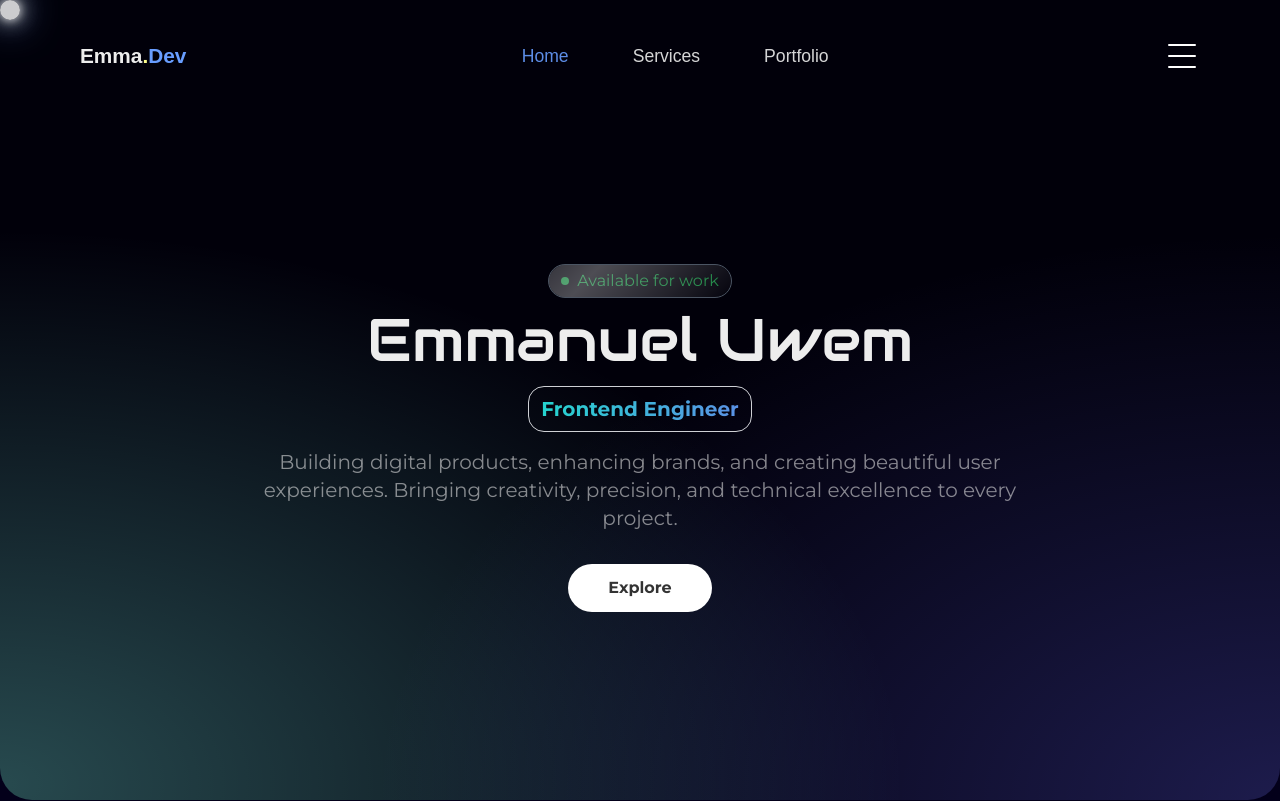
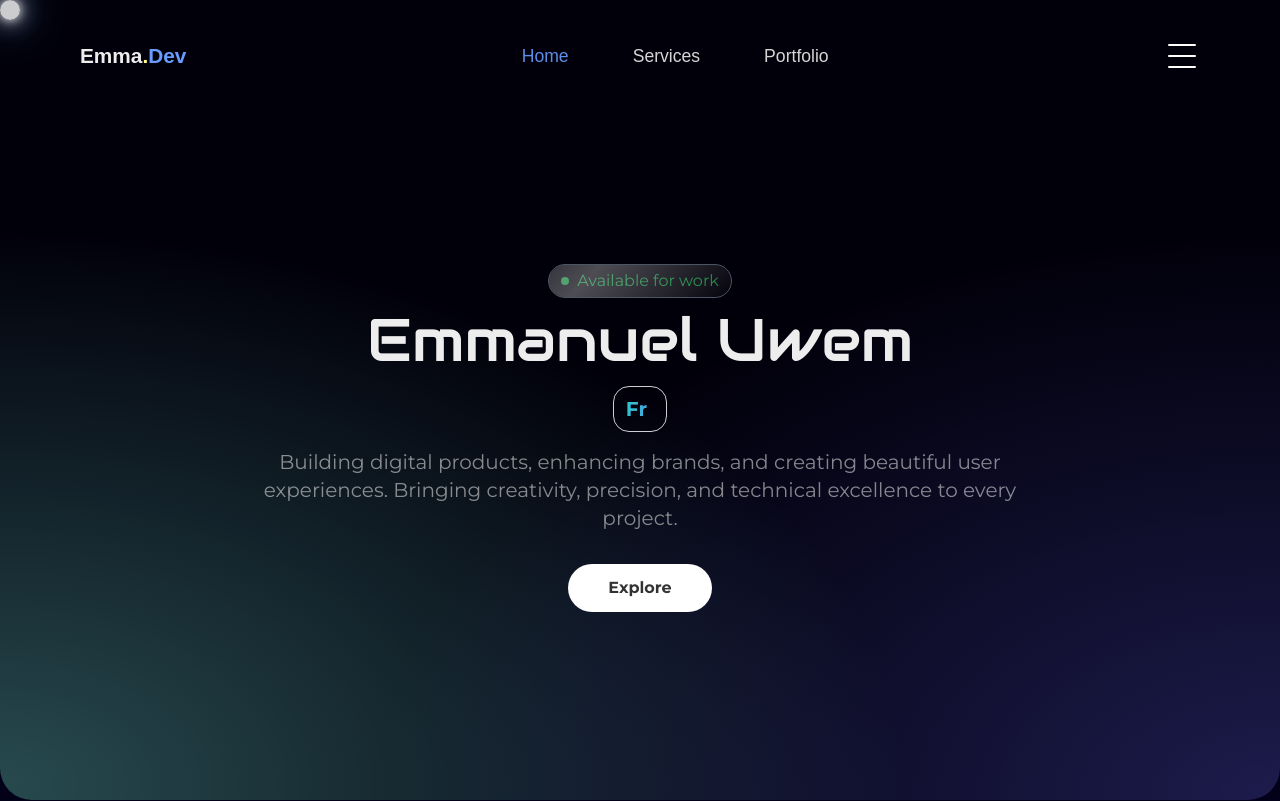
Before and after one commit to EmmanuelUwem1/Dev-Emmanuel---Portfolio-, a Next.js app: page / in a window 1280 px wide. Shown: the top 801 px of the page. Built offline with nearby package versions, Linux system fonts and the light colour scheme; a web font is replaced by a local one.

Commit message:
feat: add typewriter effect to Hero component and update contact message

```diff
--- a/package.json
+++ b/package.json
@@ -13,7 +13,8 @@
     "next": "15.0.3",
     "react": "^18.3.1",
     "react-dom": "^18.3.1",
-    "react-fast-marquee": "^1.6.5"
+    "react-fast-marquee": "^1.6.5",
+    "typewriter-effect": "^2.22.0"
   },
   "devDependencies": {
     "eslint": "^8",
--- a/src/components/home/Hero.js
+++ b/src/components/home/Hero.js
@@ -1,6 +1,6 @@
 "use client";
 import { useState, useEffect } from "react";
-import Image from "next/image";
+import Typewriter from "typewriter-effect";
 import Link from "next/link";
 import { motion } from "framer-motion";
 
@@ -54,8 +54,20 @@ function Hero() {
           </motion.span>
         ))}
       </span>
+
       <div className="flex my-4 justify-center items-center border rounded-2xl px-3 py-2 font-semibold text-xl opacity-90 text-gradient">
-        Frontend Engineer
+        <Typewriter
+          options={{
+            strings: [
+              "Frontend Engineer",
+              "Frontend Developer",
+              "Web Developer",
+              "Incoming Software Engineer",
+            ],
+            autoStart: true,
+            loop: true,
+          }}
+        />
       </div>
       <div className="text-xl opacity-55 w-full text-center md:w-[70%] turret-road-regular montserrat-normal">
         {width > limit
--- a/src/components/home/contact.js
+++ b/src/components/home/contact.js
@@ -10,7 +10,7 @@ function Contact() {
 
       <div className="flex flex-col w-full justify-center items-center">
         <h2 className="montserrat-normal font-bold text-2xl md:text-4xl text-center opacity-90 w-[90%] md:w-[80%]">
-          {`I'll be Glad to work with you on your project`}
+          {`I'd be Glad to work with you`}
         </h2>
         <span className="flex relative h-44 w-48 opacity-80">
           <Image
--- a/src/components/home/myStack.js
+++ b/src/components/home/myStack.js
@@ -25,7 +25,7 @@ function MyStack() {
         {stacks.map((stack) => (
           <div
             key={stack.title}
-            className="flex flex-col justify-between ml-5 items-center gap-6 h-52 w-40 md:h-56 md:w-44 card rounded-md pb-2 opacity-90"
+            className="flex flex-col justify-between ml-5 items-center gap-6 h-48 sm:h-52 w-36 sm:w-40 md:h-56 md:w-44 card rounded-md pb-2 opacity-90"
           >
             <span className="relative flex w-full h-full">
               <Image
```
Also changed, not shown: 1 other file (tests, documents, lock files or other folders).
